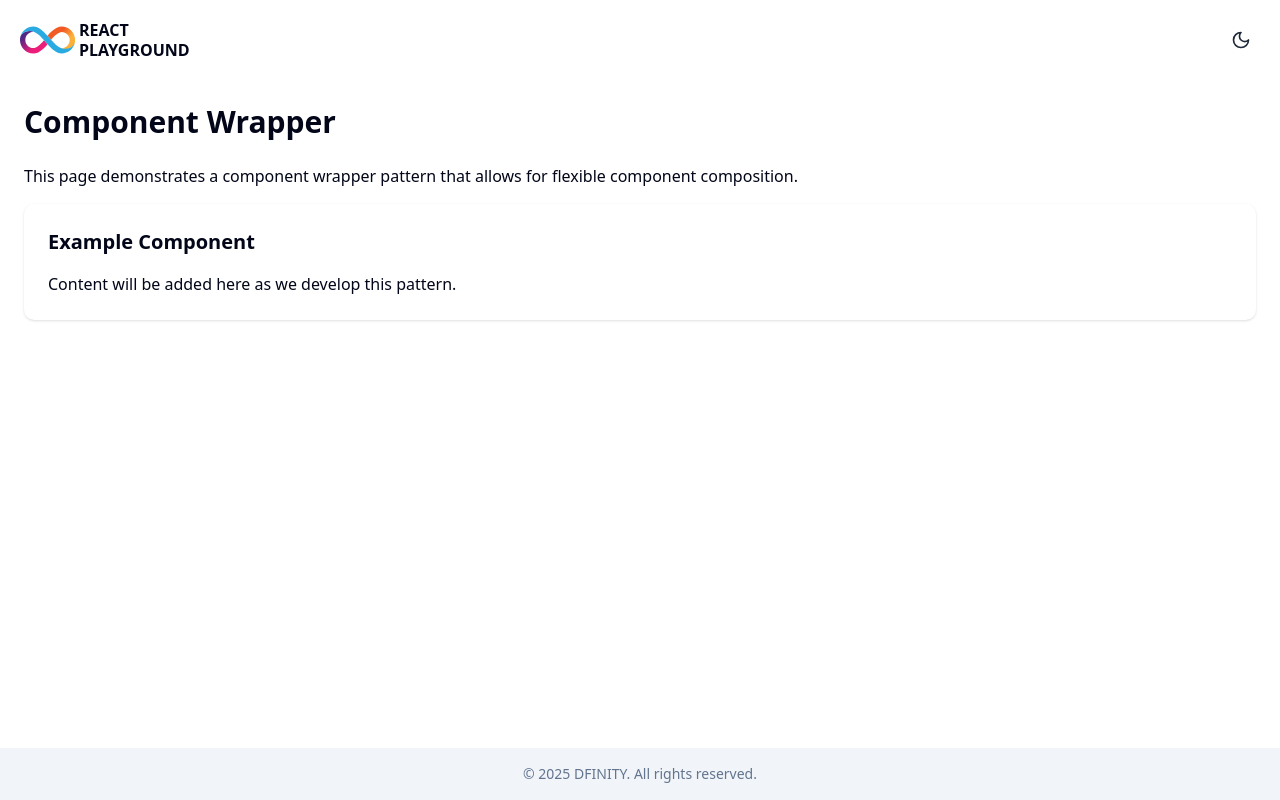
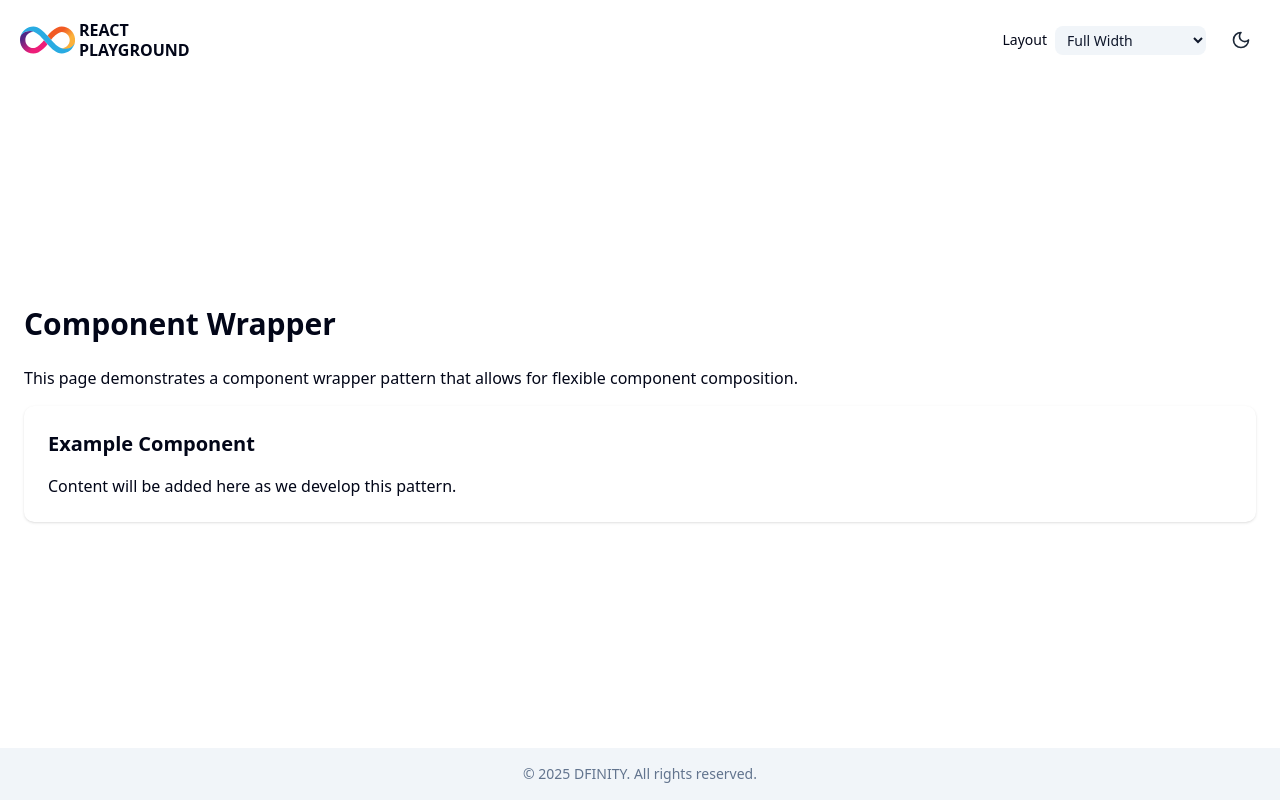
Before and after one commit to jasontoups-dfinity/react-playground, a React (Vite) app: page /component-wrapper in a window 1280 px wide. Built offline with nearby package versions, Linux system fonts and the light colour scheme.

Commit message:
page width component first pass

```diff
--- a/memory-bank/activeContext.md
+++ b/memory-bank/activeContext.md
@@ -238,5 +238,51 @@ We're configuring the project as a GitHub Template with:
 - **2025-05-21**: Added a new `--dark-accent` CSS variable for consistent pastel accent colors in dark mode
 - **2025-05-21**: Fixed text wrapping in ProjectButton by adding whitespace-normal to description paragraph
 - **2025-05-21**: Updated ProjectButton text alignment to be left-aligned for better readability
+- **2025-05-21**: Implemented page width control feature for responsive design testing with layout selector in header
+
+## Implemented Feature: Page Width Control
+
+We've implemented a new feature that allows developers to preview pages at different device widths. This helps with responsive design testing and development.
+
+### Feature Overview
+
+1. **Layout Wrapper Component**
+
+   - Create a wrapper component that will be used on every page
+   - Include two container divs: outer-container and resizable-container
+   - The resizable-container will adjust its width based on the selected device preset
+
+2. **Page Width Context**
+
+   - Create a context to manage the current width setting
+   - Store width presets: full-width, desktop, tablet, mobile
+   - Make the setting persistent across page navigation using localStorage
+
+3. **Page Width Selector Dropdown**
+   - Add a dropdown menu next to the theme toggle in the header
+   - Allow selection between different device widths
+   - Show both device type and pixel width in the dropdown options
+
+### Implementation Details
+
+- **Width Presets**:
+
+  - Full Width: 100% of the viewport
+  - Desktop: ~1152px (max-w-6xl)
+  - Tablet: ~768px (max-w-md)
+  - Mobile: ~384px (max-w-sm)
+
+- **Visual Feedback**:
+
+  - Different background colors for the content container and outer container
+  - Subtle border/shadow to visualize container boundaries
+  - Smooth transitions when changing widths
+
+- **Integration**:
+  - Update App component to use the PageWidthProvider
+  - Wrap all routes with the LayoutWrapper component
+  - Modify existing page components to work within the new layout structure
+
+This feature will make it easier to develop and test responsive designs within the React Playground.
 
 This active context will be updated regularly as the project evolves.
--- a/memory-bank/progress.md
+++ b/memory-bank/progress.md
@@ -190,14 +190,16 @@ This document tracks the development progress of the React Playground template,
 - **2025-05-21**: Added a new `--dark-accent` CSS variable for consistent pastel accent colors in dark mode
 - **2025-05-21**: Fixed text wrapping in ProjectButton by adding whitespace-normal to description paragraph
 - **2025-05-21**: Updated ProjectButton text alignment to be left-aligned for better readability
+- **2025-05-21**: Implemented page width control feature with layout selector in header for responsive design testing
 
 ## Next Actions
 
 1. ✅ Add ShadCN UI components using the CLI
-2. Create component showcase page
-3. Improve mobile responsiveness
-4. ✅ Add dark mode toggle
-5. Enhance component documentation
-6. Implement additional page routes with dynamic titles
+2. ✅ Implement page width control feature for responsive design testing
+3. Create component showcase page
+4. Improve mobile responsiveness
+5. ✅ Add dark mode toggle
+6. Enhance component documentation
+7. Implement additional page routes with dynamic titles
 
 This progress tracker will be updated regularly as development continues.
--- a/src/App.tsx
+++ b/src/App.tsx
@@ -5,21 +5,27 @@ import Footer from './components/Footer';
 import ComponentWrapper from './pages/ComponentWrapper';
 import { TitleProvider } from './lib/TitleContext';
 import { ThemeProvider } from './lib/ThemeContext';
+import { PageWidthProvider } from './lib/PageWidthContext';
+import LayoutWrapper from './components/LayoutWrapper';
 
 function App() {
   return (
     <ThemeProvider>
       <TitleProvider>
+        <PageWidthProvider>
           <Router>
             <div className="grid grid-rows-[auto_1fr_auto] w-full h-screen">
               <Header />
+              <LayoutWrapper>
                 <Routes>
                   <Route path="/" element={<Main />} />
                   <Route path="/component-wrapper" element={<ComponentWrapper />} />
                 </Routes>
+              </LayoutWrapper>
               <Footer />
             </div>
           </Router>
+        </PageWidthProvider>
       </TitleProvider>
     </ThemeProvider>
   );
--- a/src/components/Header.tsx
+++ b/src/components/Header.tsx
@@ -3,6 +3,7 @@ import { Link } from 'react-router-dom';
 import './Header.css';
 import dfinityLogo from '../assets/dfinity-logo.svg';
 import ThemeToggle from './ThemeToggle';
+import PageWidthSelector from './PageWidthSelector';
 
 const Header: React.FC = () => {
   return (
@@ -17,7 +18,10 @@ const Header: React.FC = () => {
           PLAYGROUND
         </span>
       </Link>
-      <ThemeToggle />
+      <div className="flex items-center">
+        <PageWidthSelector />
+        <ThemeToggle />
+      </div>
     </header>
   );
 };
--- /dev/null
+++ b/src/components/LayoutWrapper.tsx
@@ -0,0 +1,33 @@
+import React from 'react';
+import { usePageWidth } from '../lib/PageWidthContext';
+import type { PageWidthPreset } from '../lib/PageWidthContext';
+
+interface LayoutWrapperProps {
+  children: React.ReactNode;
+}
+
+const LayoutWrapper: React.FC<LayoutWrapperProps> = ({ children }) => {
+  const { widthPreset } = usePageWidth();
+
+  // Map width presets to actual CSS width values and classes
+  const widthClasses: Record<PageWidthPreset, string> = {
+    'full-width': 'w-full',
+    desktop: 'max-w-6xl', // ~1152px
+    tablet: 'max-w-md', // ~768px
+    mobile: 'max-w-sm', // ~384px
+  };
+
+  return (
+    <main className="outer-container flex flex-col items-center justify-center w-full h-full bg-background/50">
+      <div
+        className={`resizable-container flex flex-col items-center justify-center h-full ${widthClasses[widthPreset]} mx-auto transition-all duration-300 bg-background`}
+        style={{
+          boxShadow: widthPreset !== 'full-width' ? '0 0 0 1px rgba(0,0,0,0.05)' : undefined,
+        }}>
+        {children}
+      </div>
+    </main>
+  );
+};
+
+export default LayoutWrapper;
--- a/src/components/Main.tsx
+++ b/src/components/Main.tsx
@@ -27,8 +27,7 @@ const Main: React.FC = () => {
   ];
 
   return (
-    <main className="p-8 flex flex-col items-center justify-center w-full h-full">
-      <div className="max-w-7xl mx-auto text-center p-6">
+    <div className="content-container max-w-7xl mx-auto text-center p-6">
       <h1 className="text-4xl font-bold mb-3">React Playground</h1>
       <p className="text-xl mb-10">Build something quickly.™️</p>
 
@@ -98,7 +97,6 @@ const Main: React.FC = () => {
         ))}
       </div>
     </div>
-    </main>
   );
 };
 
--- /dev/null
+++ b/src/components/PageWidthSelector.tsx
@@ -0,0 +1,34 @@
+import React from 'react';
+import { usePageWidth } from '../lib/PageWidthContext';
+import type { PageWidthPreset } from '../lib/PageWidthContext';
+
+const PageWidthSelector: React.FC = () => {
+  const { widthPreset, setWidthPreset } = usePageWidth();
+
+  // Display names for the dropdown
+  const presetLabels: Record<PageWidthPreset, string> = {
+    'full-width': 'Full Width',
+    desktop: 'Desktop (1152px)',
+    tablet: 'Tablet (768px)',
+    mobile: 'Mobile (384px)',
+  };
+
+  return (
+    <div className="flex items-center mr-4">
+      <span className="mr-2 text-sm">Layout</span>
+      <select
+        value={widthPreset}
+        onChange={(e) => setWidthPreset(e.target.value as PageWidthPreset)}
+        className="bg-secondary text-secondary-foreground rounded-md px-2 py-1 text-sm border-border"
+        aria-label="Select page width">
+        {(Object.keys(presetLabels) as PageWidthPreset[]).map((preset) => (
+          <option key={preset} value={preset}>
+            {presetLabels[preset]}
+          </option>
+        ))}
+      </select>
+    </div>
+  );
+};
+
+export default PageWidthSelector;
--- /dev/null
+++ b/src/lib/PageWidthContext.tsx
@@ -0,0 +1,35 @@
+import React, { createContext, useContext, useState, useEffect } from 'react';
+
+// Define the available width presets
+export type PageWidthPreset = 'full-width' | 'desktop' | 'tablet' | 'mobile';
+
+interface PageWidthContextType {
+  widthPreset: PageWidthPreset;
+  setWidthPreset: (preset: PageWidthPreset) => void;
+}
+
+const PageWidthContext = createContext<PageWidthContextType>({
+  widthPreset: 'full-width',
+  setWidthPreset: () => {},
+});
+
+export const PageWidthProvider: React.FC<{ children: React.ReactNode }> = ({ children }) => {
+  // Initialize from localStorage or default to 'full-width'
+  const [widthPreset, setWidthPreset] = useState<PageWidthPreset>(() => {
+    const saved = localStorage.getItem('pageWidthPreset');
+    return (saved as PageWidthPreset) || 'full-width';
+  });
+
+  // Save to localStorage when changed
+  useEffect(() => {
+    localStorage.setItem('pageWidthPreset', widthPreset);
+  }, [widthPreset]);
+
+  return (
+    <PageWidthContext.Provider value={{ widthPreset, setWidthPreset }}>
+      {children}
+    </PageWidthContext.Provider>
+  );
+};
+
+export const usePageWidth = () => useContext(PageWidthContext);
--- a/src/pages/ComponentWrapper.tsx
+++ b/src/pages/ComponentWrapper.tsx
@@ -8,7 +8,7 @@ const ComponentWrapper: React.FC = () => {
     setPageTitle('Component Wrapper');
   }, [setPageTitle]);
   return (
-    <main className="container mx-auto p-6">
+    <div className="container mx-auto p-6">
       <h1 className="text-3xl font-bold mb-6">Component Wrapper</h1>
       <p className="mb-4">
         This page demonstrates a component wrapper pattern that allows for flexible component
@@ -18,7 +18,7 @@ const ComponentWrapper: React.FC = () => {
         <h2 className="text-xl font-semibold mb-4">Example Component</h2>
         <p>Content will be added here as we develop this pattern.</p>
       </div>
-    </main>
+    </div>
   );
 };
 
```
Lines whose indentation alone changed are shown as unchanged.
